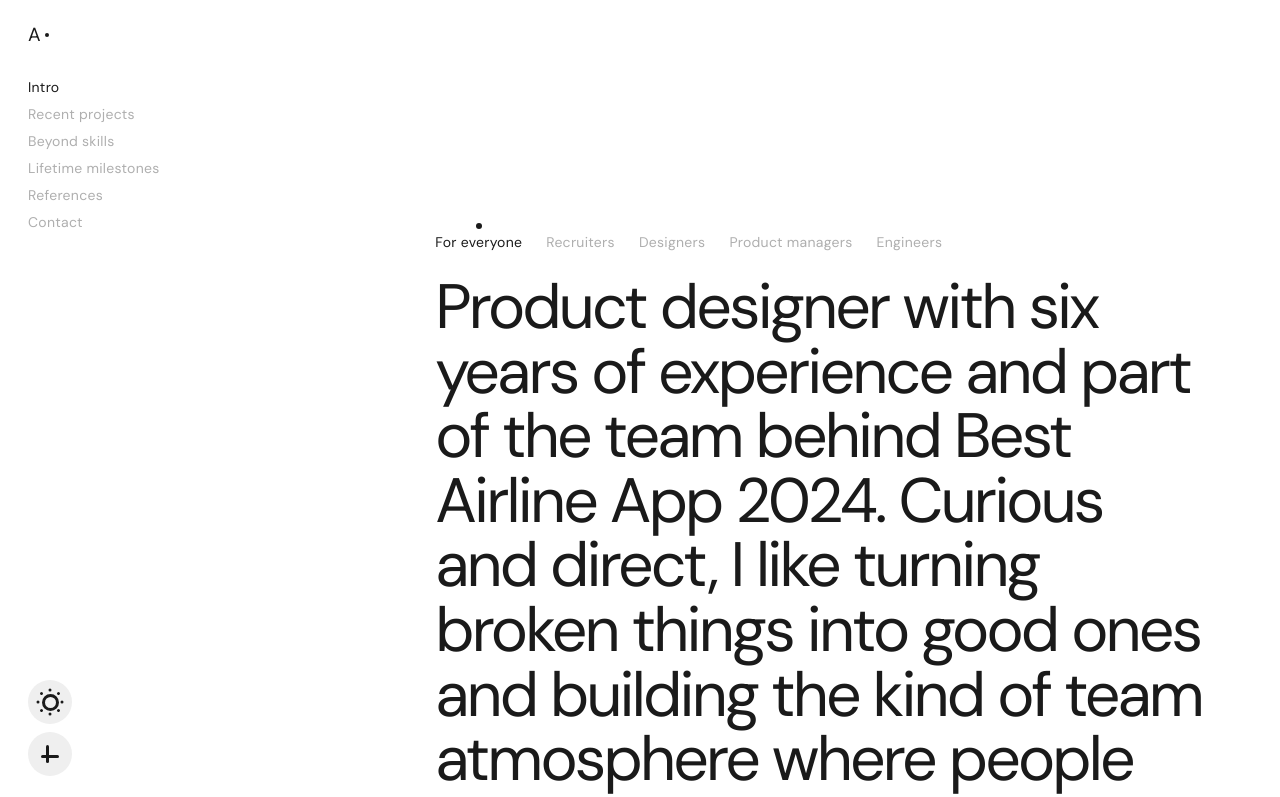
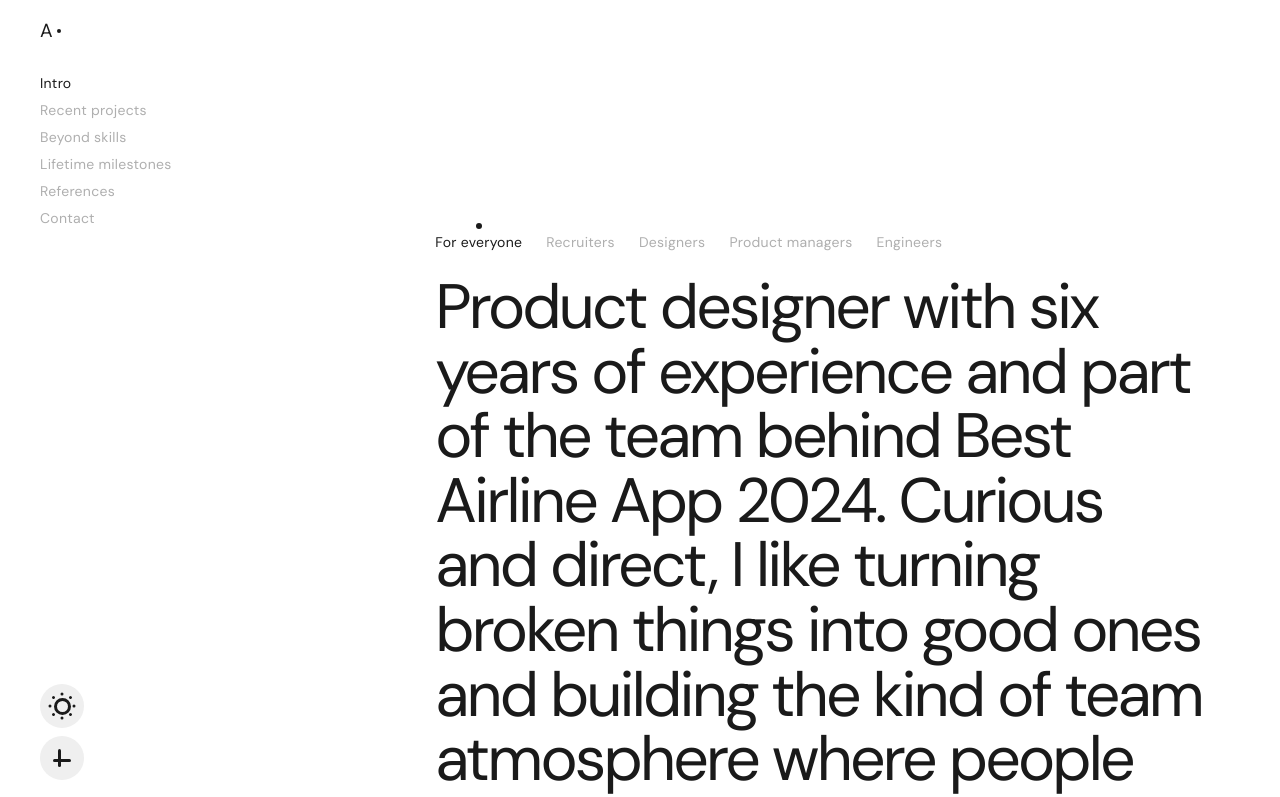
Before and after one commit to agaebox-afk/agamalik, a React (Vite) app: page / in a window 1280 px wide. Shown: the top 797 px of the page. Built offline with nearby package versions, Linux system fonts and the light colour scheme; the HTML template or start-up script is replaced by a standard one.

Commit message:
Fix grid mode horizontal line alignment and full width in sidebar

```diff
--- a/src/index.css
+++ b/src/index.css
@@ -19,7 +19,7 @@ button { color: inherit; }
   0%, 94% { opacity: 1; }
   100% { opacity: 0; visibility: hidden; }
 }
-.sidebar { position: fixed; top: 0; bottom: 0; left: 0; width: var(--rail-width); height: 100%; height: 100dvh; max-height: 100dvh; padding: clamp(24px, 4vh, 40px); display: flex; flex-direction: column; z-index: 20; background: var(--bg); overflow: hidden; overscroll-behavior: none; touch-action: none; transition: background-color .4s ease, color .4s ease; }
+.sidebar { position: fixed; top: 0; bottom: 0; left: 0; width: var(--rail-width); height: 100%; height: 100dvh; max-height: 100dvh; --sidebar-pad-x: 40px; padding: clamp(20px, 3.5vh, 40px) var(--sidebar-pad-x); display: flex; flex-direction: column; z-index: 20; background: var(--bg); overflow: hidden; overscroll-behavior: none; touch-action: none; transition: background-color .4s ease, color .4s ease; }
 .sidebar button, .sidebar a, .sidebar input { touch-action: manipulation; }
 .wordmark { appearance: none; position: relative; border: 0; background: none; padding: 0; font-size: 19px; line-height: 1.2; letter-spacing: -.02em; text-align: left; cursor: pointer; display: inline-flex; align-items: baseline; width: fit-content; white-space: nowrap; }
 .wordmark-mark { display: inline-block; flex: 0 0 auto; }
@@ -93,14 +93,14 @@ button { color: inherit; }
   .site.grid-mode .sidebar::before { top: 20px; }
   .site.grid-mode .sidebar::after { bottom: 20px; }
   .site.grid-mode .sidebar nav { position: relative; }
-  .site.grid-mode .sidebar nav::before, .site.grid-mode .sidebar nav::after, .site.grid-mode .theme-control::before { content: ''; position: absolute; left: -20px; width: calc(var(--rail-width) - 20px); height: 1px; background: var(--text); pointer-events: none; }
+  .site.grid-mode .sidebar nav::before, .site.grid-mode .sidebar nav::after, .site.grid-mode .theme-control::before { content: ''; position: absolute; left: calc(20px - var(--sidebar-pad-x, 40px)); width: calc(var(--rail-width) - 20px); height: 1px; background: var(--text); pointer-events: none; }
   .site.grid-mode .sidebar nav::before { top: -24px; }
   .site.grid-mode .sidebar nav::after { bottom: -24px; }
   .site.grid-mode .theme-control::before { top: 0; }
 }
 
 @media (min-width: 801px) and (max-height: 820px) {
-  .sidebar { padding: 24px 28px; }
+  .sidebar { padding: 20px var(--sidebar-pad-x, 40px); }
   .sidebar nav { margin-top: 28px; }
   .theme-control { padding-top: 12px; gap: 8px; }
 }
```
